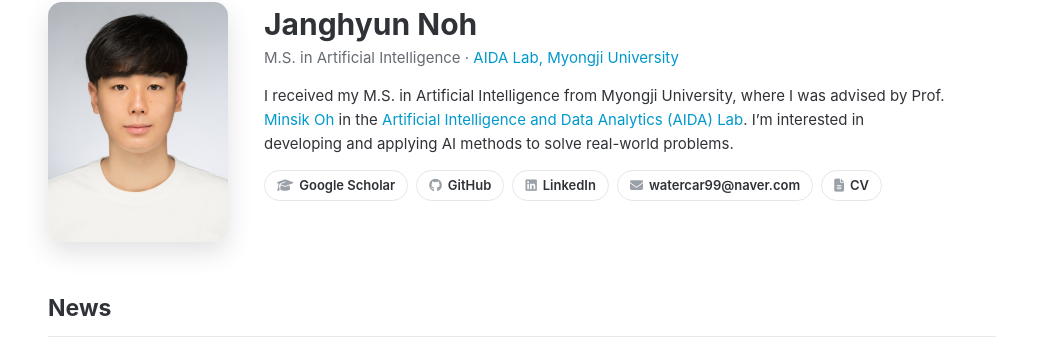
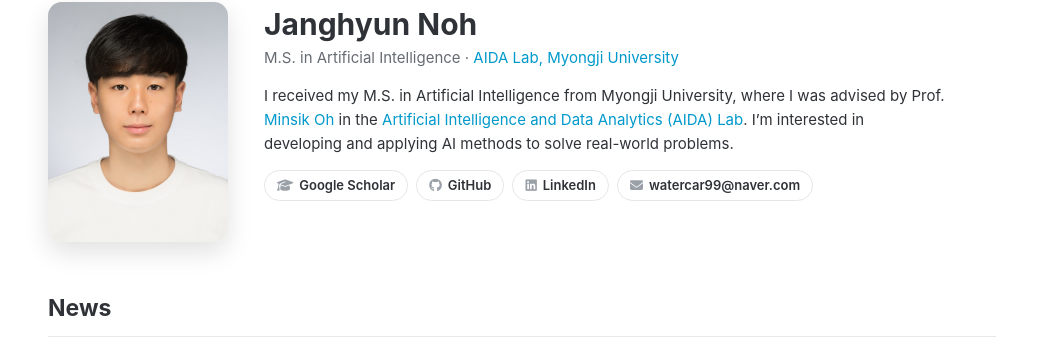
Before and after one commit to janghyunnoh/janghyunnoh.github.io, a Jekyll site: the page built from index.md, in a window 1280 px wide and 900 px high. Shown: the part 97-452 px from the top of the window, without its empty margins (118-1161 px from the left). Built offline with Jekyll 4.4.1, drawn with Linux system fonts in a browser that asks for light colours.

Commit message:
CV: tighter, consistent gaps between sections; remove CV pill from Home
Co-Authored-By: Claude Opus 5.5 <noreply@anthropic.com>
Claude-Session: https://claude.ai/code/session_01KSQJoZP1auZdYkoBxWPSet

```diff
--- a/_includes/sections/home.html
+++ b/_includes/sections/home.html
@@ -13,9 +13,6 @@
             <a class="pill" href="{{ p.github }}" target="_blank" rel="noopener"><i class="fa-brands fa-github"></i> GitHub</a>
             <a class="pill" href="{{ p.linkedin }}" target="_blank" rel="noopener"><i class="fab fa-linkedin"></i> LinkedIn</a>
             <a class="pill" href="mailto:{{ p.email }}"><i class="fa-solid fa-envelope"></i> {{ p.email }}</a>
-            {%- if p.cv and p.cv != "" %}
-            <a class="pill" href="{{ base }}cv/"><i class="fa-solid fa-file-lines"></i> CV</a>
-            {%- endif %}
         </div>
     </div>
 </div>
```
Also changed, not shown: 4 other files.
